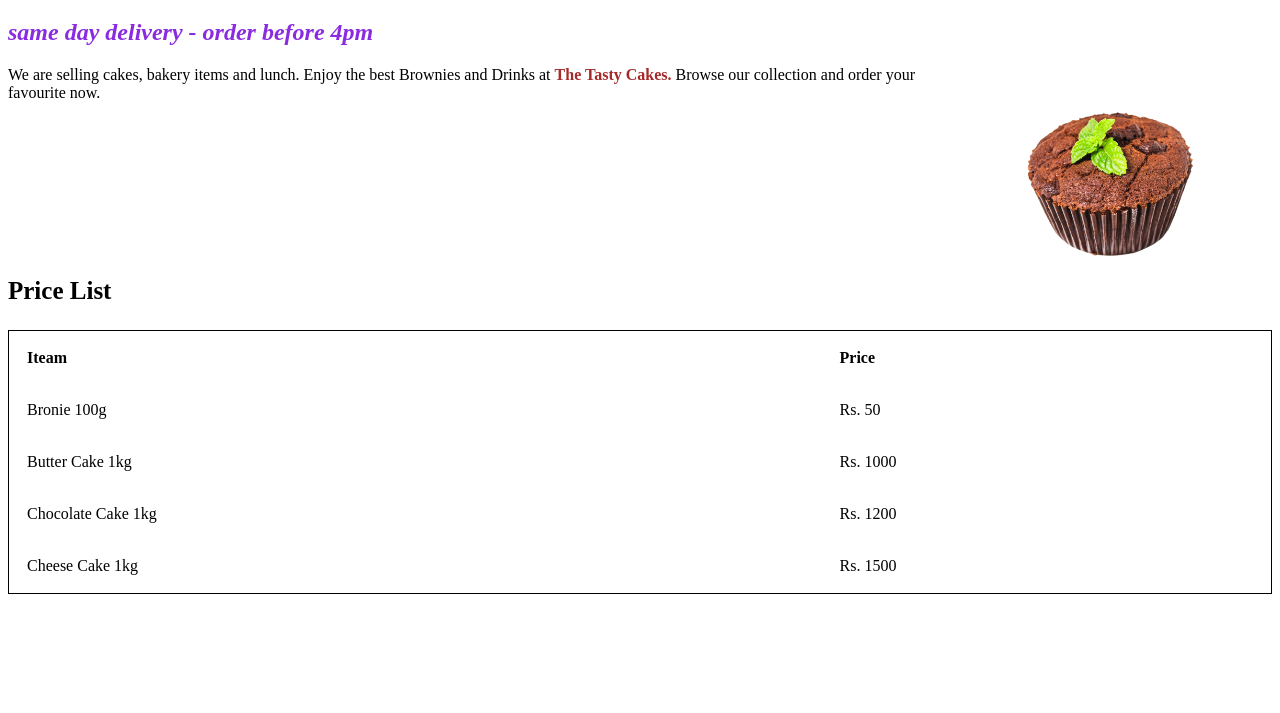
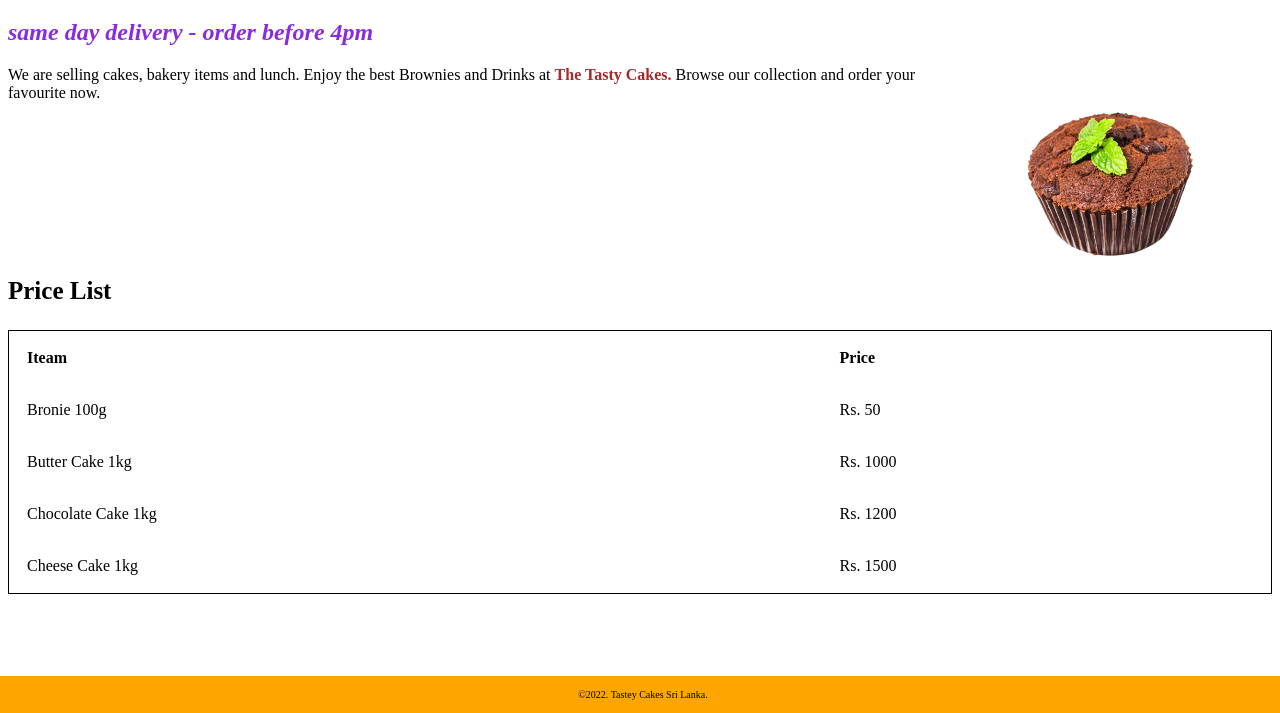
Before and after one commit to RagavanKulachchelvam/Guided-Project-on-CODL-UOM-Using-Basic-HTML-and-CSS, a plain HTML site: page index.html in a window 1280 px wide. Shown: the part 87-800 px from the top of the page. Drawn offline with Linux system fonts and the light colour scheme.

Commit message:
Add a footer section

```diff
--- a/index.html
+++ b/index.html
@@ -38,5 +38,9 @@
                     <td>Rs. 1500</td>
                 </tr>
             </table>
+
+            <footer>
+                <p>&copy;2022. Tastey Cakes Sri Lanka.</p>
+            </footer>
     </body>
 </html>
--- a/style.css
+++ b/style.css
@@ -1,3 +1,4 @@
+
 .tagline{
     color: blueviolet;
     font-style: italic;
@@ -23,3 +24,16 @@ th{
     text-align: left;
     padding: 16px;
 }
+
+footer{
+    text-align: center;
+    font-family: 'Times New Roman', Times, serif;
+    font-size: 10px;
+    padding: 3px;
+    background-color: orange;
+    color: black;
+    position: fixed;
+    bottom: 0;
+    left: 0;
+    width: 100%;
+}
```
